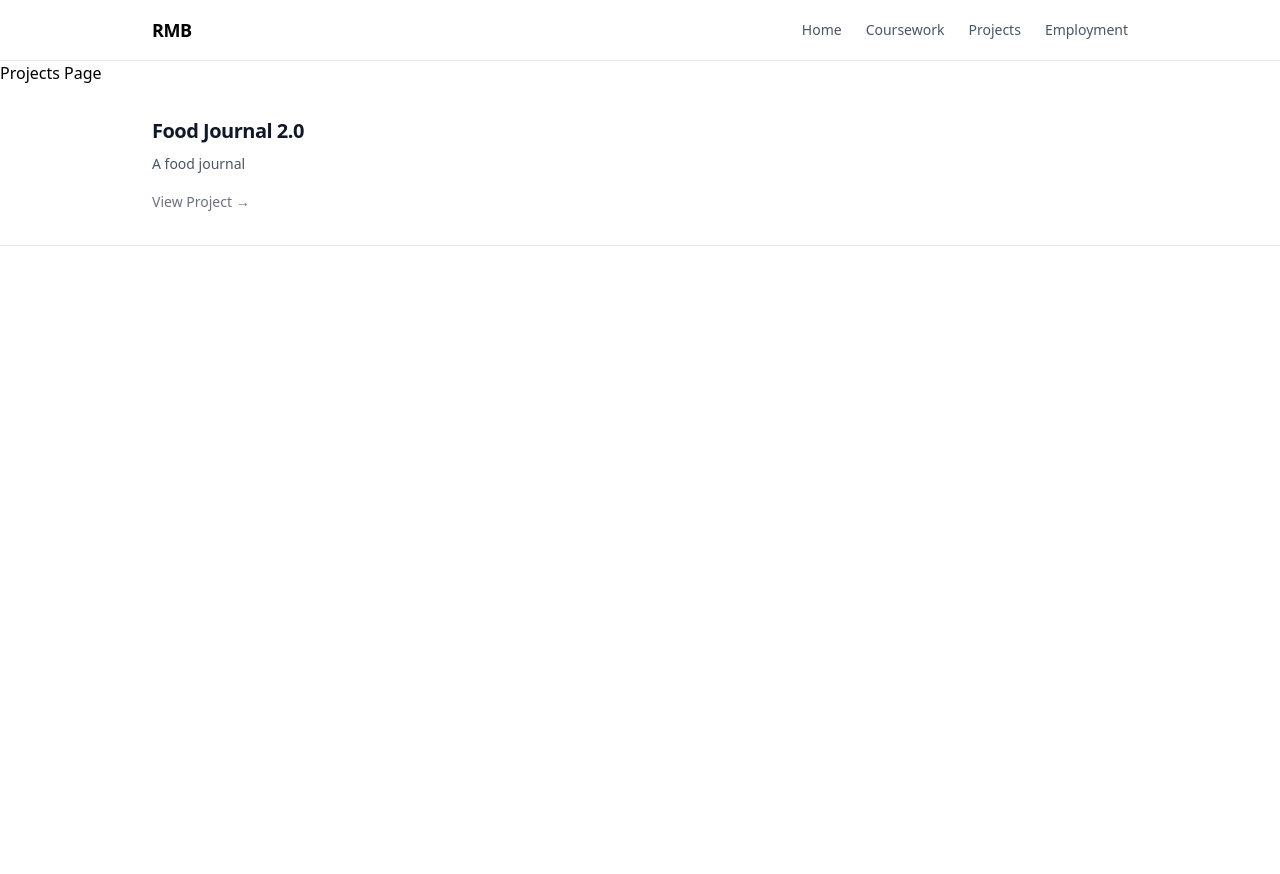
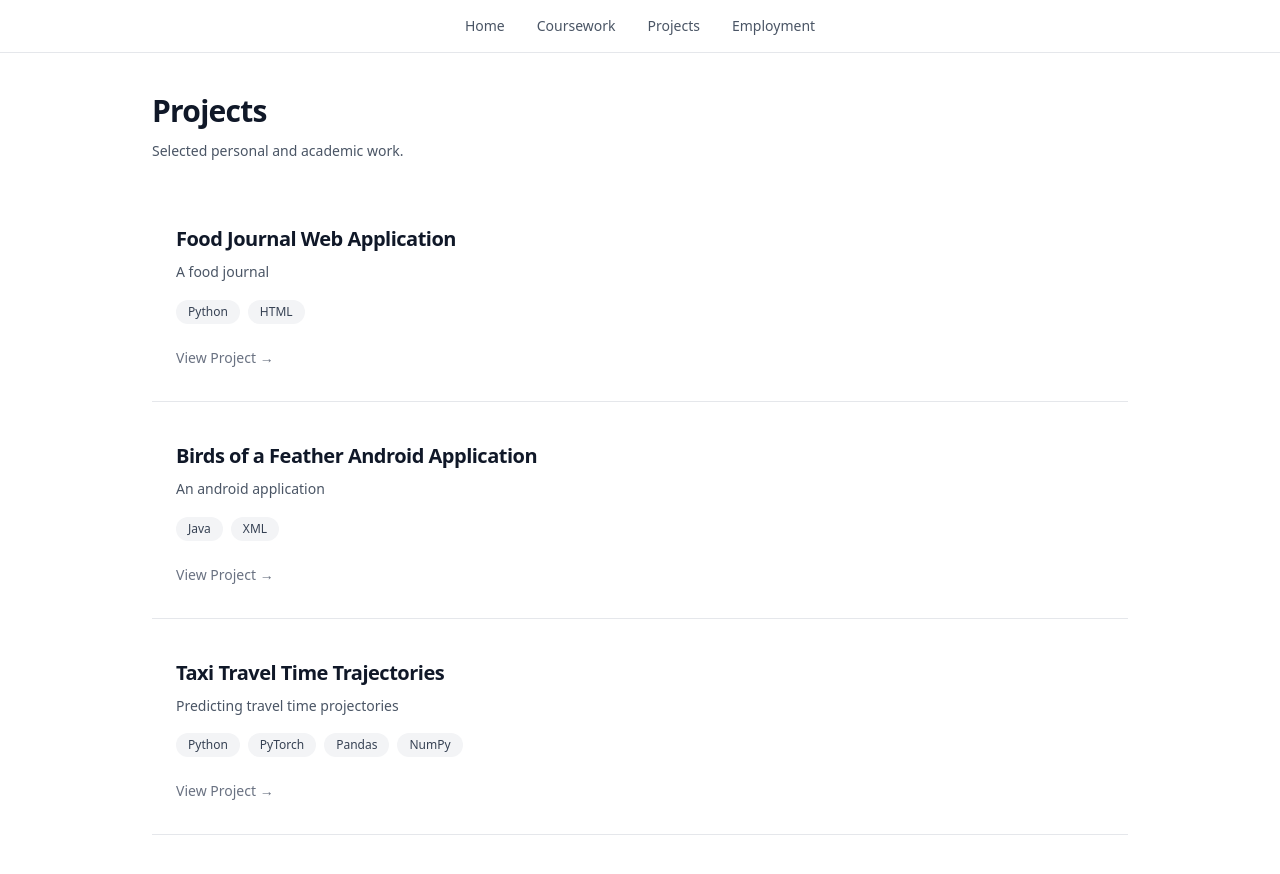
Before and after one commit to raul-martinezbeltran/Personal-Website, a React (Vite) app: page /projects in a window 1280 px wide. Before the commit the page ends 800 px from the top, so only its background shows below. Built offline with nearby package versions, Linux system fonts and the light colour scheme.

Commit message:
Added styling to job, project, and course components. Additionally, adjusted the navbar orientation and added styling to the coursework, projects, and employment pages.

```diff
--- a/src/Components/Job/index.tsx
+++ b/src/Components/Job/index.tsx
@@ -1,20 +1,47 @@
 export default function Job({
-  name,
+  company,
+  title,
   location,
   date,
   description,
 }: {
-  name: string;
+  company: string;
+  title: string;
   location: string;
   date: string;
   description: string;
 }) {
   return (
-    <div className="Job">
-      <h2>{name}</h2>
-      <p>{location}</p>
-      <p>{date}</p>
-      <p>{description}</p>
+    <div className="border-b border-gray-200 py-8">
+      <div className="max-w-5xl mx-auto px-6">
+        {/* Top Row */}
+        <div className="flex flex-col sm:flex-row sm:justify-between sm:items-start">
+          <div>
+            {/* Company */}
+            <h2 className="text-xl font-semibold tracking-tight text-gray-900">
+              {company}
+            </h2>
+
+            {/* Title */}
+            <h3 className="mt-1 text-base font-medium text-gray-800">
+              {title}
+            </h3>
+
+            {/* Location */}
+            <p className="mt-2 text-sm text-gray-500">{location}</p>
+          </div>
+
+          {/* Date (Right aligned on larger screens) */}
+          <div className="mt-3 sm:mt-0 text-sm text-gray-500 sm:text-right">
+            {date}
+          </div>
+        </div>
+
+        {/* Description */}
+        <p className="mt-4 text-sm text-gray-600 leading-relaxed">
+          {description}
+        </p>
+      </div>
     </div>
   );
 }
--- a/src/Components/Navbar/index.tsx
+++ b/src/Components/Navbar/index.tsx
@@ -3,10 +3,8 @@ import { Link } from "react-router";
 export default function Navbar() {
   return (
     <nav className="sticky top-0 z-50 bg-white/90 backdrop-blur border-b border-gray-200">
-      <div className="max-w-5xl mx-auto px-6 py-4 flex justify-between items-center">
-        <h1 className="text-lg font-semibold tracking-tight">RMB</h1>
-
-        <div className="space-x-6 text-sm text-gray-600">
+      <div className="max-w-5xl mx-auto px-6 py-4 flex justify-center items-center">
+        <div className="space-x-8 text-sm text-gray-600">
           <Link to="/" className="hover:text-black transition">
             Home
           </Link>
--- a/src/Components/Project/index.tsx
+++ b/src/Components/Project/index.tsx
@@ -2,10 +2,12 @@ export default function Project({
   name,
   description,
   link,
+  skills,
 }: {
   name: string;
   description: string;
   link: string;
+  skills: string[];
 }) {
   return (
     <div className="border-b border-gray-200 py-8">
@@ -18,9 +20,20 @@ export default function Project({
           {description}
         </p>
 
+        <div className="mt-4 flex flex-wrap gap-2">
+          {skills.map((skill, index) => (
+            <span
+              key={index}
+              className="px-3 py-1 text-xs font-medium bg-gray-100 text-gray-700 rounded-full"
+            >
+              {skill}
+            </span>
+          ))}
+        </div>
+
         <a
           href={link}
-          className="mt-4 inline-block text-sm text-gray-500 hover:text-black transition"
+          className="mt-6 inline-block text-sm text-gray-500 hover:text-black transition"
         >
           View Project →
         </a>
--- a/src/Pages/Coursework/index.tsx
+++ b/src/Pages/Coursework/index.tsx
@@ -3,9 +3,20 @@ import Navbar from "../../Components/Navbar";
 
 export default function Coursework() {
   return (
-    <div className="CourseworkPage">
+    <div className="min-h-screen bg-white text-gray-900">
       <Navbar />
-      <h1>Coursework Page</h1>
+
+      <main className="max-w-5xl mx-auto px-6 py-10">
+        <div className="mb-8">
+          <h1 className="text-3xl font-semibold tracking-tight mb-3">
+            Coursework
+          </h1>
+          <p className="text-gray-600 text-sm">
+            Selected academic experiences.
+          </p>
+        </div>
+
+        <div className="space-y-2">
           <Course
             code="CSE 110"
             name="Software Engineering"
@@ -17,5 +28,7 @@ export default function Coursework() {
             description="Coded with a group"
           />
         </div>
+      </main>
+    </div>
   );
 }
--- a/src/Pages/Employment/index.tsx
+++ b/src/Pages/Employment/index.tsx
@@ -1,10 +1,31 @@
+import Job from "../../Components/Job";
 import Navbar from "../../Components/Navbar";
 
 export default function Employment() {
   return (
-    <div className="EmploymentPage">
+    <div className="min-h-screen bg-white text-gray-900">
       <Navbar />
-      <h1>Employment Page</h1>
+
+      <main className="max-w-5xl mx-auto px-6 py-10">
+        <div className="mb-8">
+          <h1 className="text-3xl font-semibold tracking-tight mb-3">
+            Employment
+          </h1>
+          <p className="text-gray-600 text-sm">
+            Professional experience and work history.
+          </p>
+        </div>
+
+        <div className="space-y-2">
+          <Job
+            company="Apple"
+            title="Reseller Specialist"
+            location="San Diego, CA"
+            date="April 2022 - October 2024"
+            description="Sell stuff"
+          />
+        </div>
+      </main>
     </div>
   );
 }
--- a/src/Pages/Home/index.tsx
+++ b/src/Pages/Home/index.tsx
@@ -18,6 +18,11 @@ export default function Home() {
           I enjoy working with. I focus on building clean, scalable, and
           user-centered web applications.
         </p>
+
+        <p className="text-gray-600 leading-relaxed max-w-2xl">
+          I graduated from U.C. San Diego with a B.S. in Computer Science and
+          minored in cognitive science.
+        </p>
       </main>
     </div>
   );
--- a/src/Pages/Projects/index.tsx
+++ b/src/Pages/Projects/index.tsx
@@ -3,14 +3,40 @@ import Project from "../../Components/Project";
 
 export default function Projects() {
   return (
-    <div className="ProjectsPage">
+    <div className="min-h-screen bg-white text-gray-900">
       <Navbar />
-      <h1>Projects Page</h1>
-      <Project
-        name="Food Journal 2.0"
-        description="A food journal"
-        link="https://www.google.com"
-      />
+
+      <main className="max-w-5xl mx-auto px-6 py-10">
+        <div className="mb-8">
+          <h1 className="text-3xl font-semibold tracking-tight mb-3">
+            Projects
+          </h1>
+          <p className="text-gray-600 text-sm">
+            Selected personal and academic work.
+          </p>
+        </div>
+
+        <div className="space-y-2">
+          <Project
+            name="Food Journal Web Application"
+            description="A food journal"
+            link="https://github.com/raul-martinezbeltran/FoodJournal2.0"
+            skills={["Python", "HTML"]}
+          />
+          <Project
+            name="Birds of a Feather Android Application"
+            description="An android application"
+            link="https://github.com/raul-martinezbeltran/birds-of-a-feather"
+            skills={["Java", "XML"]}
+          />
+          <Project
+            name="Taxi Travel Time Trajectories"
+            description="Predicting travel time projectories"
+            link="https://github.com/raul-martinezbeltran/Taxi-Travel-Time-Trajectories"
+            skills={["Python", "PyTorch", "Pandas", "NumPy"]}
+          />
+        </div>
+      </main>
     </div>
   );
 }
```
Lines whose indentation alone changed are shown as unchanged.
